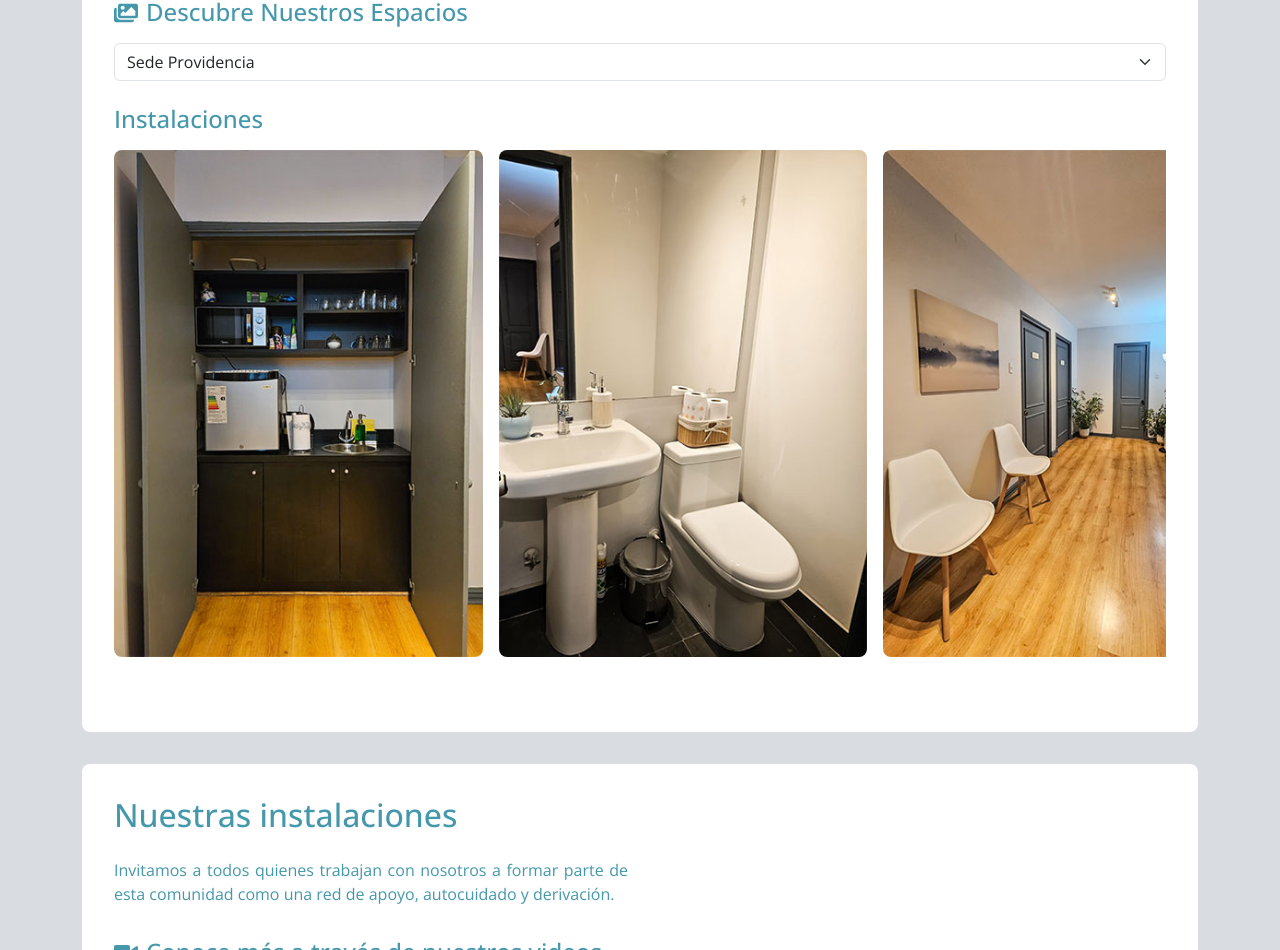
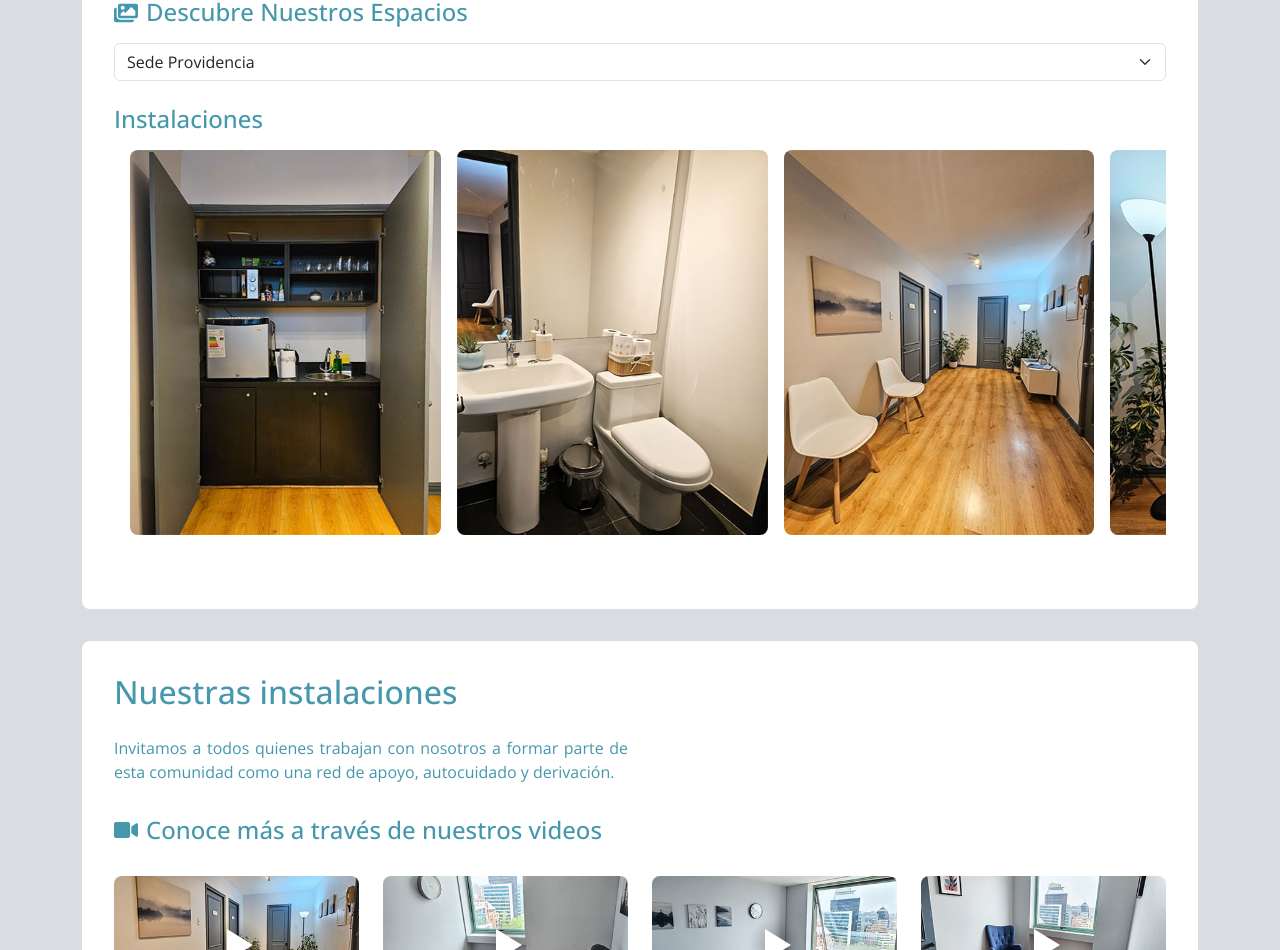
Before and after one commit to ssalinascalibar/espacio-box-noLogin, a React (Vite) app: page /boxes in a window 1280 px wide. Shown: the part 1128-2078 px from the top of the page. Built offline with nearby package versions, Linux system fonts and the light colour scheme.

Commit message:
styles gallery adjust for mobiles

```diff
--- a/src/features/boxes/Boxes.jsx
+++ b/src/features/boxes/Boxes.jsx
@@ -195,7 +195,7 @@ export default function Boxes() {
                 <Col className="horizontal-gallery-wrapper">
                   <HorizontalGallery
                     items={filteredBoxes}
-                    height="96%"
+                    height="95%"
                     scrollbarColor="#4598ac"
                   />
                 </Col>
--- a/src/shared/components/gallery/HorizontalGallery.jsx
+++ b/src/shared/components/gallery/HorizontalGallery.jsx
@@ -4,8 +4,7 @@ import "./horizontalGallery.css";
 
 export default function HorizontalGallery({
   items,
-  height = "100%",
-  width = "auto",
+  height = "200px",
   scrollbarColor = "#ccc",
   onImageClick,
 }) {
@@ -82,7 +81,7 @@ export default function HorizontalGallery({
             src={item.original}
             alt={`Imagen ${index + 1}`}
             className="gallery-image"
-            style={{ height, width }}
+            style={{ height}}
             onClick={() => {
               openFullscreen(index);
               if (onImageClick) onImageClick(item);
--- a/src/shared/components/gallery/horizontalGallery.css
+++ b/src/shared/components/gallery/horizontalGallery.css
@@ -5,6 +5,10 @@
     scrollbar-width: thin;
     scrollbar-color: var(--scrollbar-color, #ccc) transparent;
     scroll-snap-type: x mandatory;
+    margin-left: 0.5rem;
+    padding-left: 1rem;
+
+
   }
 
   .horizontal-gallery::-webkit-scrollbar {
@@ -26,8 +30,8 @@
     transition: transform 0.2s ease-in-out;
     background-clip: content-box; /* Asegura que el padding no pinte fondo */
     scroll-snap-align: none start;
-    margin: 0 0.5rem;
-
+    margin: 0 1rem 0 0;
+    width: 90%;
   }
 
   .fullscreen-overlay {
@@ -83,7 +87,19 @@
 
   @media screen and (min-width: 992px) {
 
+    .horizontal-gallery {
+      margin-left: 1rem;
+      padding-left: 0;
+
+    }
+
+    .gallery-image {
+      margin: 0 0.5rem 0 0.5rem;
+      width: 30%;
+    }
+
     .gallery-image:hover {
       transform: scale(1.05);
     }
+
   }
```
